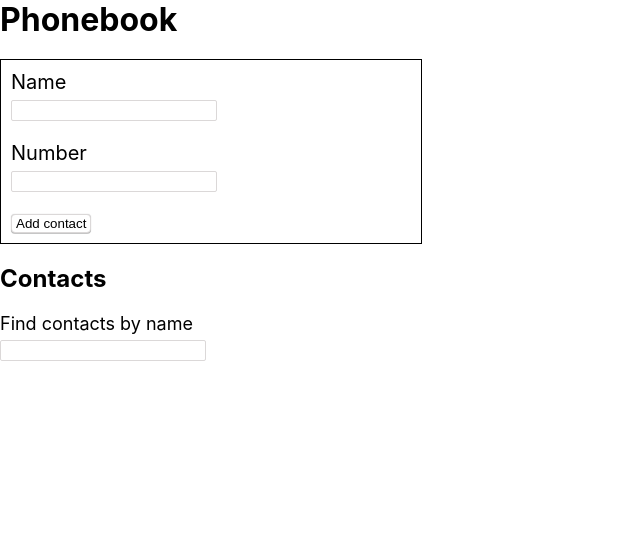
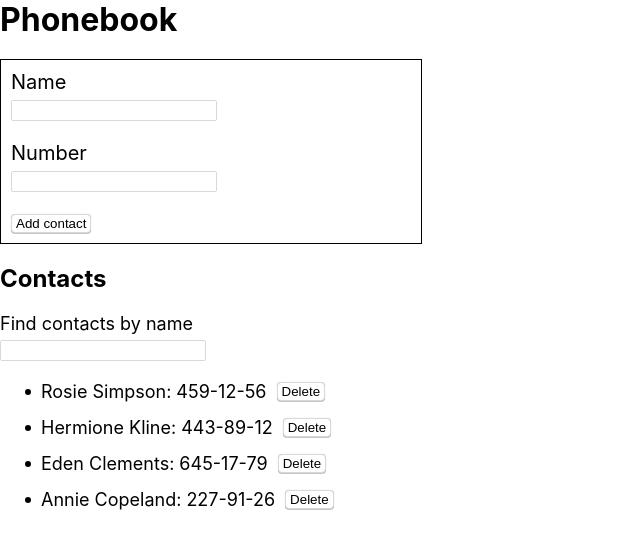
Before and after one commit to Tatiana-Kashcha/goit-react-hw-02-phonebook, a React (Create React App) app: page / in a window 1280 px wide. Shown: the top 548 px of the page, without its empty margins (0-640 px from the left). Built offline with nearby package versions, Linux system fonts and the light colour scheme.

Commit message:
Update App.jsx

```diff
--- a/src/components/App.jsx
+++ b/src/components/App.jsx
@@ -6,7 +6,12 @@
 
 class App extends Component {
   state = {
-    contacts: [],
+    contacts: [
+      { id: 'id-1', name: 'Rosie Simpson', number: '459-12-56' },
+      { id: 'id-2', name: 'Hermione Kline', number: '443-89-12' },
+      { id: 'id-3', name: 'Eden Clements', number: '645-17-79' },
+      { id: 'id-4', name: 'Annie Copeland', number: '227-91-26' },
+    ],
     filter: '',
   };
 
@@ -52,6 +57,7 @@
   render() {
     const { filter } = this.state;
     const searchUser = this.searchUser();
+    console.log(this.state); // щоб побачити nanoid()
 
     return (
       <div>
```
